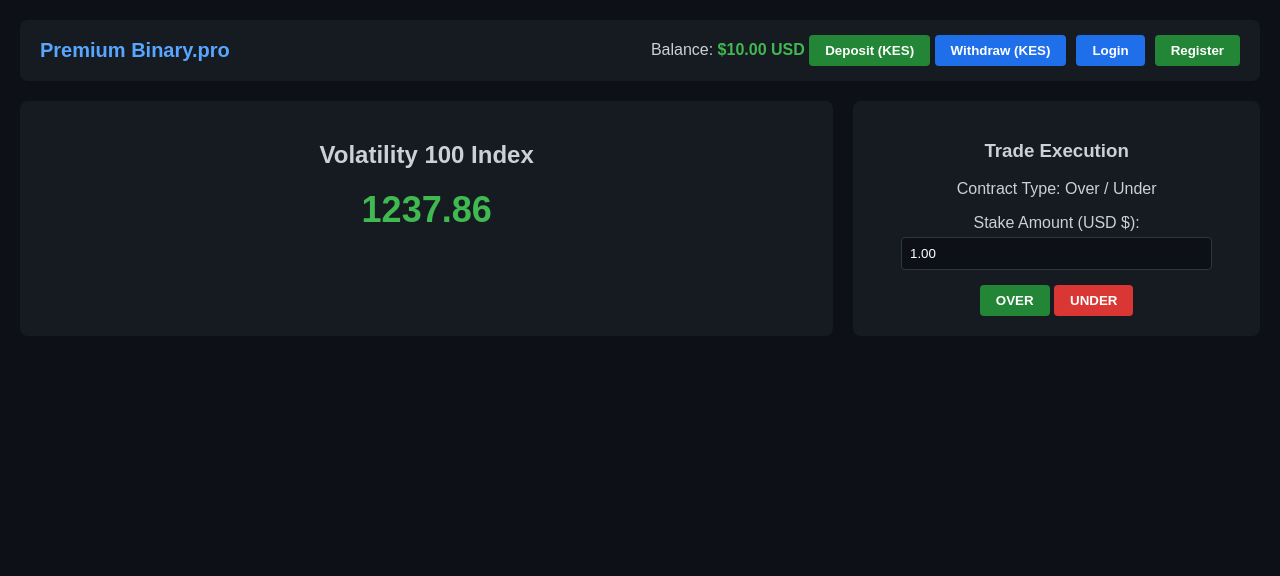
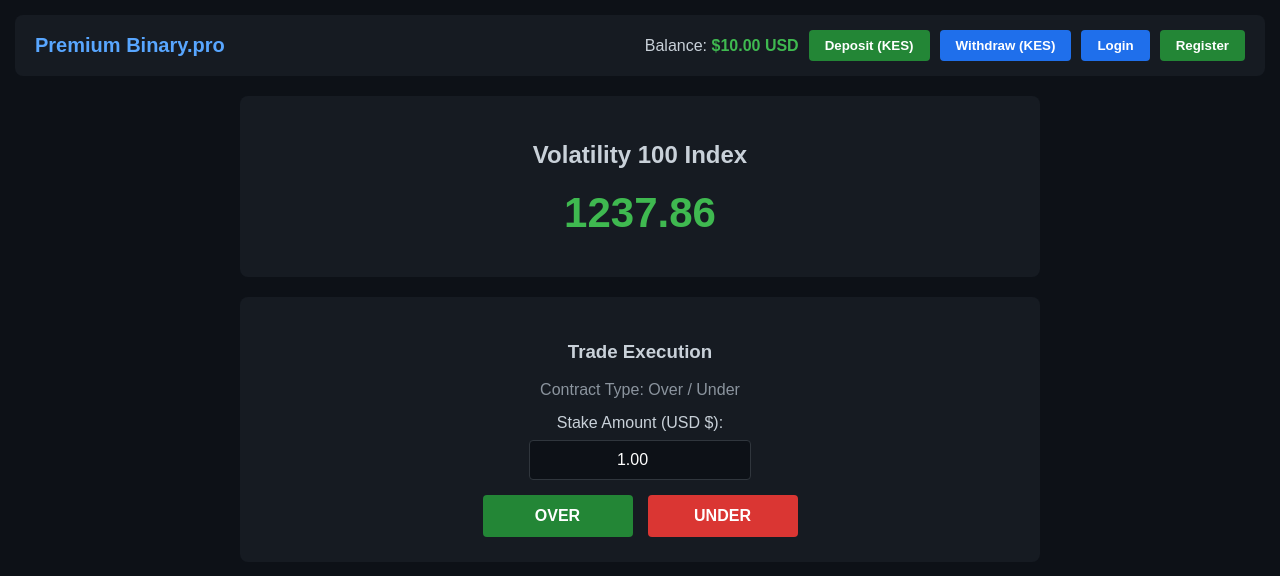
Before and after one commit to kaiko-sys/premium-binary, a website: page INDEX.html in a window 1280 px wide. Drawn offline with Linux system fonts and the light colour scheme.

Commit message:
Rearrange layout: Volality Index on top, Trade Execution below

```diff
--- a/INDEX.html
+++ b/INDEX.html
@@ -5,17 +5,23 @@
   <meta name="viewport" content="width=device-width, initial-scale=1.0">
   <title>Premium Binary.pro</title>
   <style>
-    body { font-family: Arial, sans-serif; background-color: #0d1117; color: #c9d1d9; margin: 0; padding: 20px; }
-    .header { display: flex; justify-content: space-between; align-items: center; background: #161b22; padding: 15px 20px; border-radius: 8px; margin-bottom: 20px; }
+    body { font-family: Arial, sans-serif; background-color: #0d1117; color: #c9d1d9; margin: 0; padding: 15px; }
+    .header { display: flex; flex-wrap: wrap; justify-content: space-between; align-items: center; background: #161b22; padding: 15px 20px; border-radius: 8px; margin-bottom: 20px; gap: 10px; }
     .logo { font-size: 20px; font-weight: bold; color: #58a6ff; }
-    .nav-actions { display: flex; gap: 10px; align-items: center; }
+    .nav-actions { display: flex; flex-wrap: wrap; gap: 10px; align-items: center; }
     .btn { padding: 8px 16px; border: none; border-radius: 4px; font-weight: bold; cursor: pointer; }
     .btn-green { background: #238636; color: white; }
     .btn-blue { background: #1f6feb; color: white; }
     .btn-red { background: #da3633; color: white; }
-    .main-grid { display: grid; grid-template-columns: 2fr 1fr; gap: 20px; }
-    .card { background: #161b22; padding: 20px; border-radius: 8px; text-align: center; }
-    .price-display { font-size: 36px; font-weight: bold; color: #3fb950; margin: 15px 0; }
+
+    /* Vertical stacked layout */
+    .main-container { display: flex; flex-direction: column; gap: 20px; max-width: 800px; margin: 0 auto; }
+    .card { background: #161b22; padding: 25px; border-radius: 8px; text-align: center; }
+    .price-display { font-size: 42px; font-weight: bold; color: #3fb950; margin: 15px 0; }
+
+    .trade-buttons { display: flex; justify-content: center; gap: 15px; margin-top: 15px; }
+    .trade-buttons .btn { flex: 1; max-width: 150px; padding: 12px; font-size: 16px; }
+
     .modal-overlay { display: none; position: fixed; top: 0; left: 0; width: 100%; height: 100%; background: rgba(0,0,0,0.7); justify-content: center; align-items: center; z-index: 1000; }
     .modal { background: #161b22; padding: 30px; border-radius: 8px; width: 320px; text-align: center; }
     .modal input { width: 90%; padding: 10px; margin: 10px 0; background: #0d1117; border: 1px solid #30363d; color: white; border-radius: 4px; }
@@ -27,7 +33,7 @@
   <div class="header">
     <div class="logo">Premium Binary.pro</div>
     <div class="nav-actions">
-      <div id="user-info">
+      <div id="user-info" style="display: inline-flex; align-items: center; gap: 10px; flex-wrap: wrap;">
         <span>Balance: <strong id="balance" style="color: #3fb950;">$10.00 USD</strong></span>
         <button class="btn btn-green" onclick="openPaymentModal('deposit')">Deposit (KES)</button>
         <button class="btn btn-blue" onclick="openPaymentModal('withdraw')">Withdraw (KES)</button>
@@ -37,20 +43,27 @@
     </div>
   </div>
 
-  <div class="main-grid">
+  <div class="main-container">
+    <!-- Top Card: Volatility 100 Index -->
     <div class="card">
       <h2>Volatility 100 Index</h2>
       <div class="price-display" id="price">1237.86</div>
     </div>
+
+    <!-- Bottom Card: Trade Execution -->
     <div class="card">
       <h3>Trade Execution</h3>
-      <p>Contract Type: Over / Under</p>
+      <p style="color: #8b949e; margin-bottom: 15px;">Contract Type: Over / Under</p>
+
       <div style="margin: 15px 0;">
         <label>Stake Amount (USD $):</label><br>
-        <input type="number" id="stakeAmount" value="1.00" min="1" step="0.5" style="padding: 8px; width: 80%; background: #0d1117; color: white; border: 1px solid #30363d; border-radius: 4px; margin-top: 5px;">
+        <input type="number" id="stakeAmount" value="1.00" min="1" step="0.5" style="padding: 10px; width: 60%; max-width: 200px; background: #0d1117; color: white; border: 1px solid #30363d; border-radius: 4px; margin-top: 8px; text-align: center; font-size: 16px;">
       </div>
-      <button class="btn btn-green">OVER</button>
-      <button class="btn btn-red">UNDER</button>
+
+      <div class="trade-buttons">
+        <button class="btn btn-green">OVER</button>
+        <button class="btn btn-red">UNDER</button>
+      </div>
     </div>
   </div>
 
```
